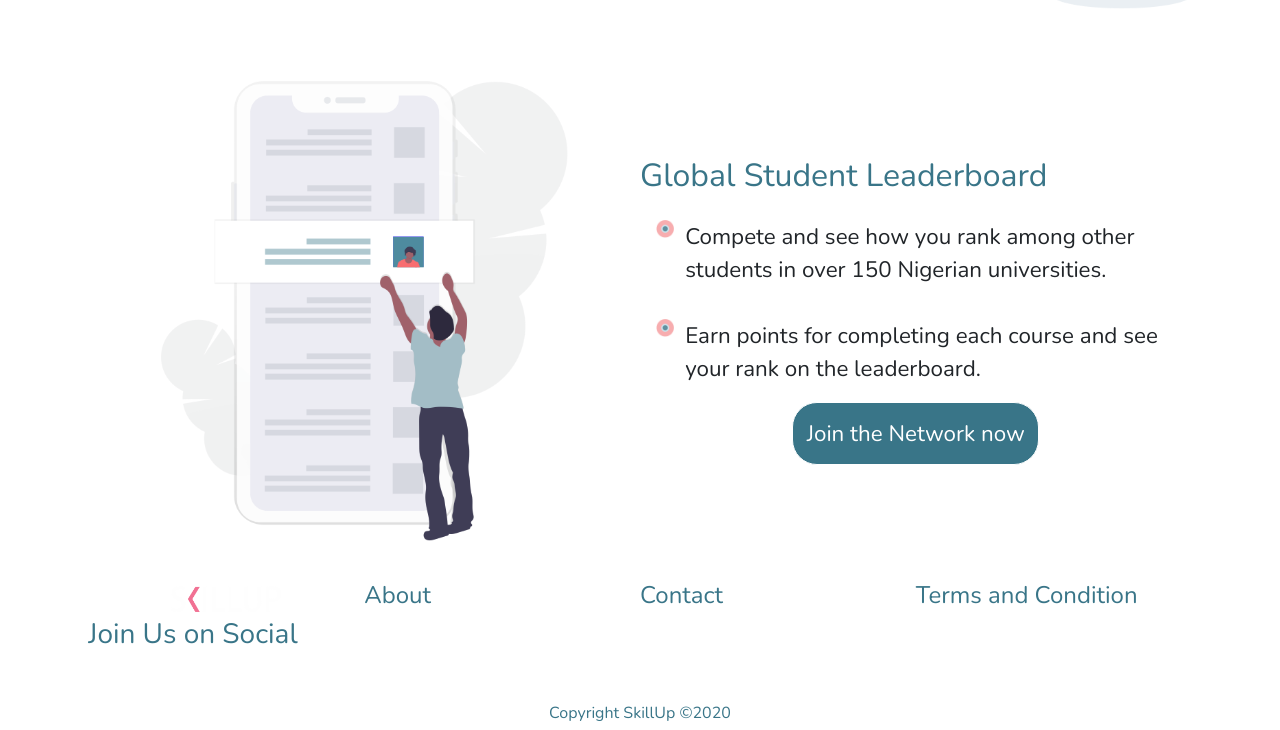
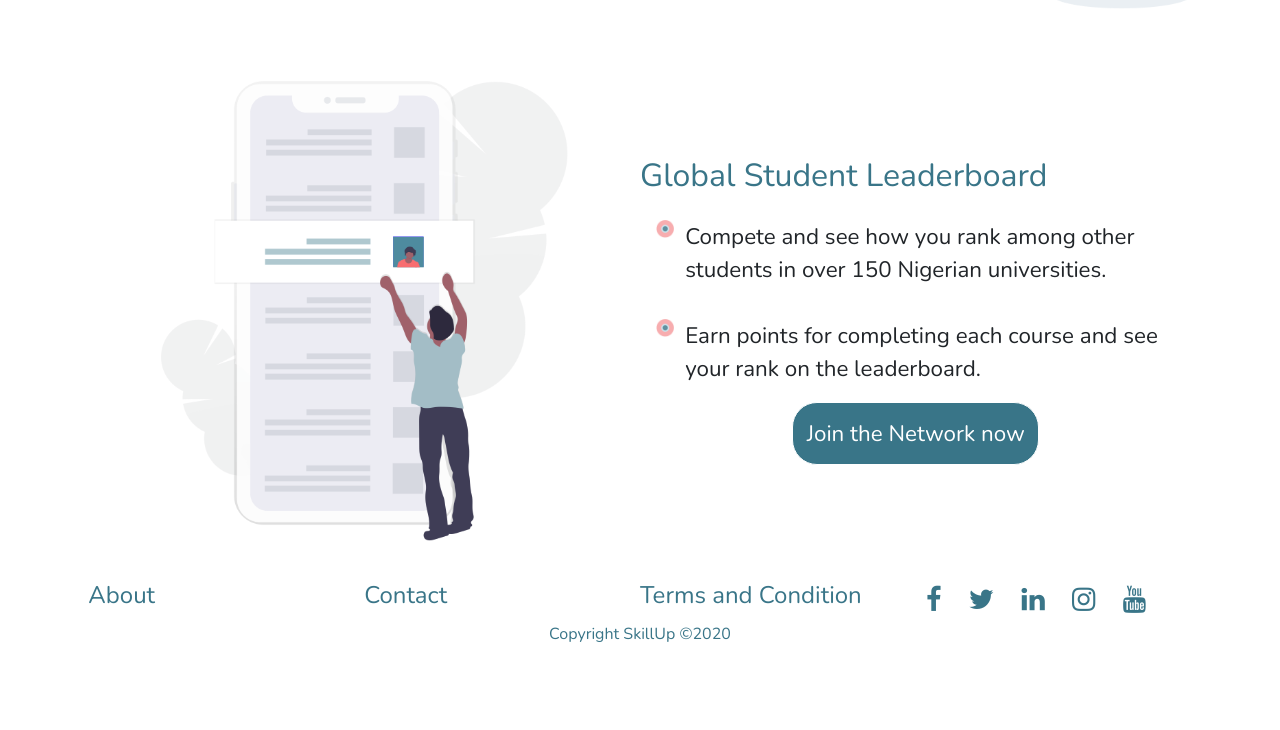
Before and after one commit to debelistic/skillup-landing, a plain HTML site: page index.html in a window 1280 px wide. Shown: the part 2304-3034 px from the top of the page. After the commit the page ends 2955 px from the top, so only its background shows below. Drawn offline with nearby package versions, Linux system fonts and the light colour scheme.

```diff
--- a/index.html
+++ b/index.html
@@ -178,8 +178,8 @@
     </main>
     <footer>
       <div class="ft-main">
-        <div class="ft-logo">
-        </div>
+        <!-- <div class="ft-logo">
+        </div> -->
         <nav class="ft-nav">
           <h4>About</h4>
         </nav>
@@ -190,7 +190,7 @@
           <h4>Terms and Condition</h4>
         </nav>
         <nav class="ft-nav social">
-          <h3>Join Us on Social </h3>
+          <!-- <h3>Join Us on Social </h3> -->
           <li>
             <a href="">
               <i class="fa fa-facebook fb"></i>
--- a/styles/index.css
+++ b/styles/index.css
@@ -220,7 +220,7 @@ footer .ft-main{
 }
 
 footer .ft-logo{
-  background-image: url('../imgs/ft_logo.png');
+  background-image: url('../imgs/logo_big.png');
   background-repeat: no-repeat;
   background-size: 40%;
   background-position: center;
@@ -240,7 +240,7 @@ footer .copy-rt{
 
 .social li a{
   text-decoration: none;
-  color: #ffffff;
+  color: #397588;
   font-weight: 600;
   font-size: 1.7em;
 }
@@ -252,7 +252,7 @@ footer .copy-rt{
 
 .social li a i:hover{
   /* font-size: 1.8em; */
-  background-color: #ffffff;
+  /* background-color: #397588; */
 }
 
 .fb:hover{
```
